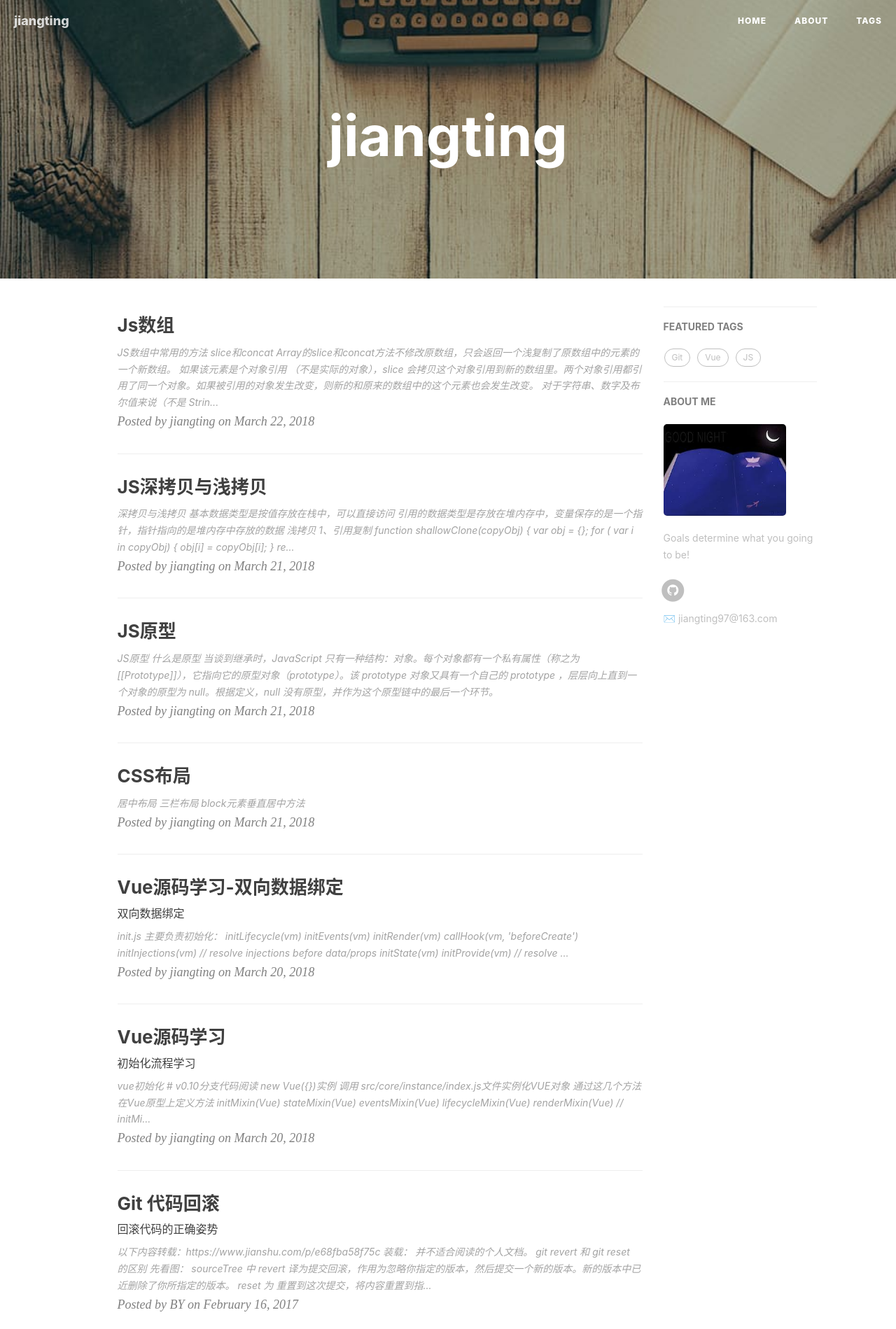
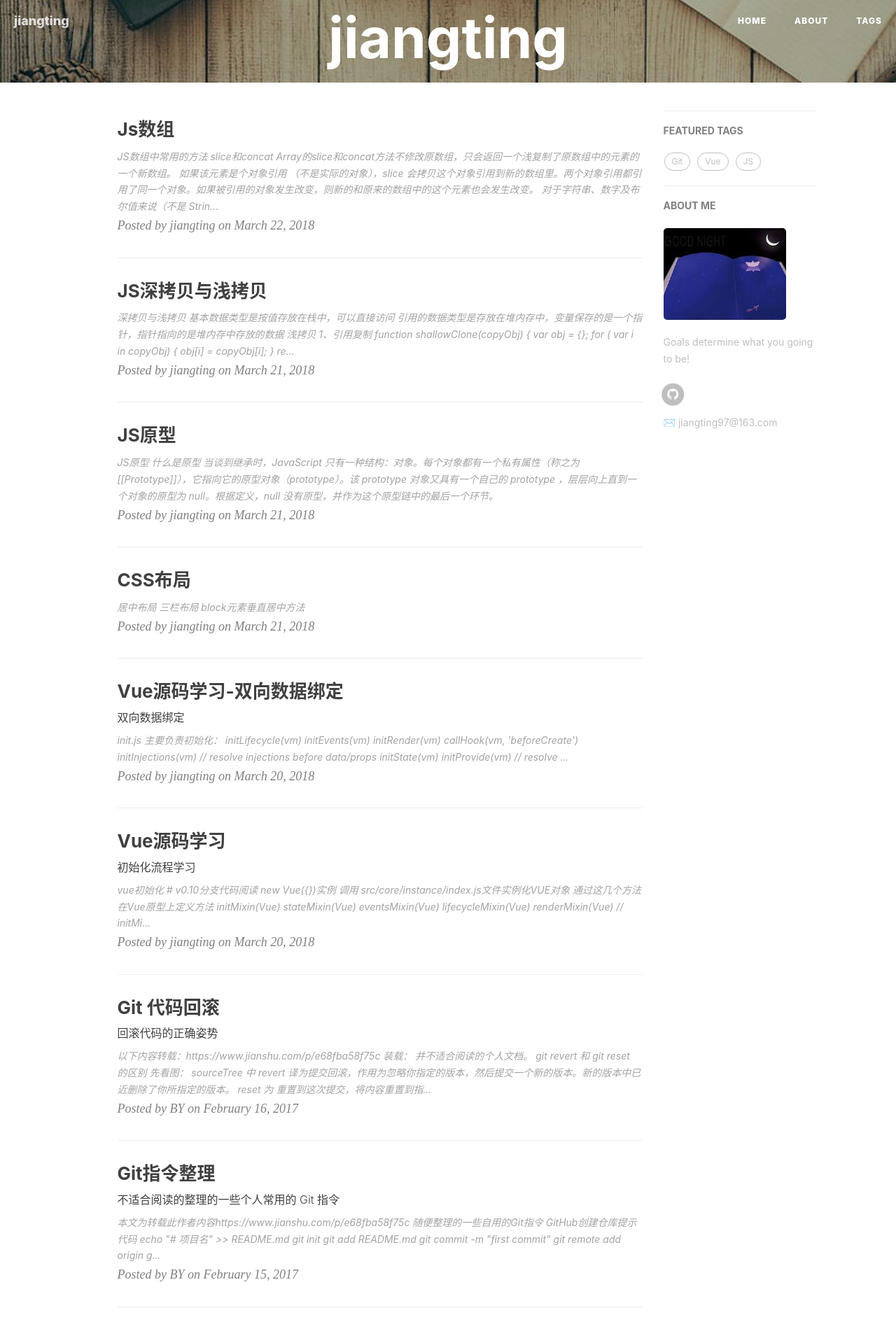
Before and after one commit to jiangting97/jiangting97.github.io, a Jekyll site: the page built from index.html, in a window 1280 px wide. Shown: the top 1899 px of the page at 70% size. Built offline with Jekyll 4.4.1, drawn with Linux system fonts in a browser that asks for light colours; nearby versions of some CDN libraries; the list of posts is cut into pages by our own code; comment, search, counter and statistics services are not loaded.

Commit message:
init blog

```diff
--- a/css/hux-blog.css
+++ b/css/hux-blog.css
@@ -522,7 +522,7 @@ pre code {
   .intro-header .site-heading,
   .intro-header .post-heading,
   .intro-header .page-heading {
-    padding: 150px 0;
+    padding: 10px 0;
   }
 }
 .intro-header .site-heading {
@@ -530,7 +530,7 @@ pre code {
 }
 @media only screen and (min-width: 768px) {
   .intro-header .site-heading {
-    padding: 150px 0;
+    padding: 10px 0;
   }
 }
 .intro-header .site-heading,
```
Also changed, not shown: css/hux-blog.min.css.
